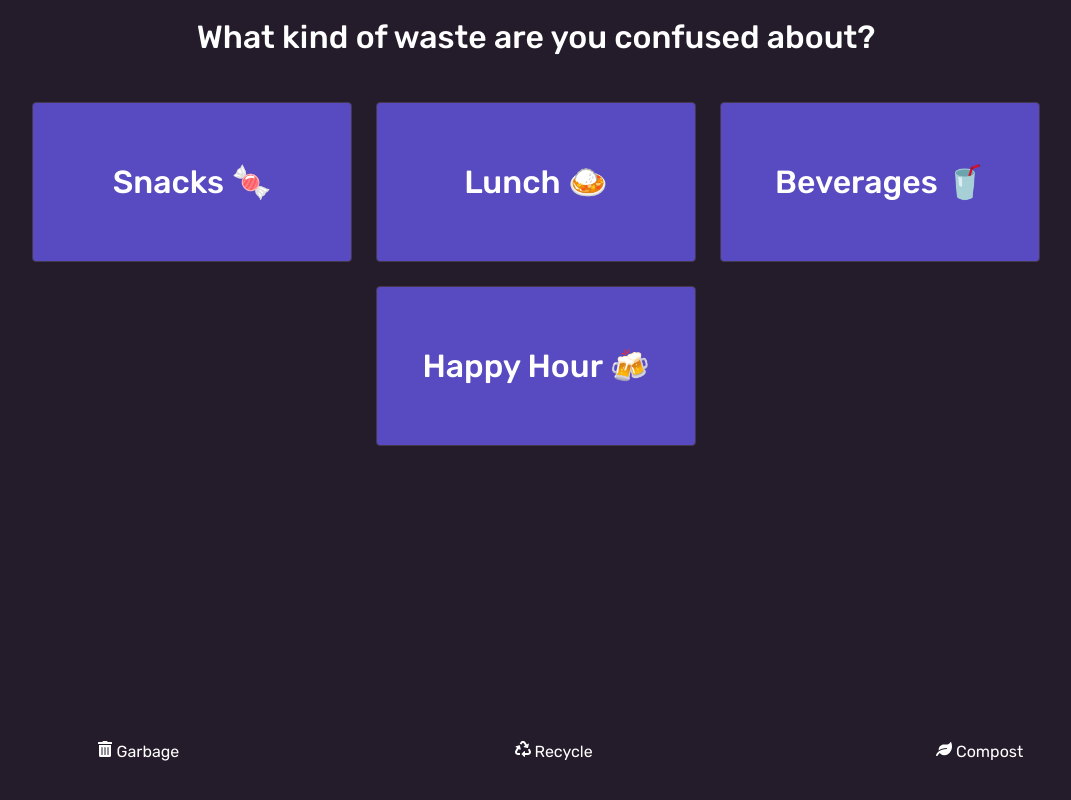
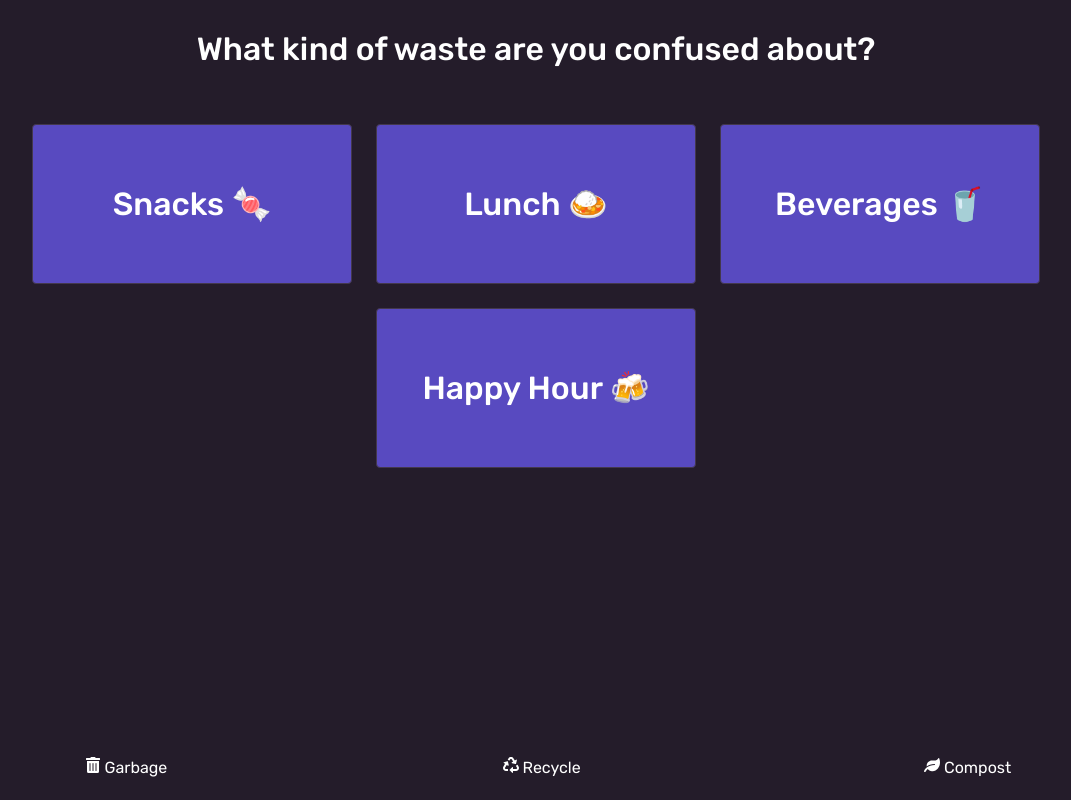
Before and after one commit to KobbyBawuah/waste-flowchart, a React (Create React App) app: page / in a window 1280 px wide. Shown: the whole page, without its empty margins (104-1175 px from the left). Built offline with nearby package versions, Linux system fonts and the light colour scheme.

Commit message:
Add background colors to header and footer so buttons go under

```diff
--- a/src/App.css
+++ b/src/App.css
@@ -38,10 +38,12 @@
 }
 
 html {
-  overflow-x: hidden;
+  overflow: hidden;
+  height: 100%;
 }
 
 body {
+  overflow: auto;
   height: 100%;
   width: 100%;
 }
--- a/src/components/Display.js
+++ b/src/components/Display.js
@@ -9,7 +9,7 @@ import {
 import Button from "./Button";
 
 import styled from "@emotion/styled";
-import { WHITE } from "../theme/colors";
+import { BACKGROUND, WHITE } from "../theme/colors";
 
 function Display({ initialValue }) {
   const [state, setState] = useState({
@@ -126,6 +126,7 @@ const Container = styled("div")`
   flex-wrap: wrap;
   justify-content: center;
   padding: 12px;
+  padding-bottom: 80px;
 `;
 
 const BackContainer = styled("div")`
@@ -169,11 +170,12 @@ const LegendContainer = styled("div")`
   align-items: center;
 
   position: fixed;
-  bottom: 16px;
-  left: 12px;
+  bottom: 0px;
+  left: 0px;
 
-  margin: 20px;
+  padding: 20px;
   color: ${WHITE};
+  background-color: ${BACKGROUND};
 `;
 
 const LegendIconContainer = styled("div")`
@@ -192,6 +194,15 @@ const Header = styled("h1")`
   font-weight: 600;
   display: flex;
   justify-content: center;
+  align-items: center;
+
+  position: sticky;
+  top: 0;
+
+  height: 100px;
+  margin: 0;
+  padding: 0 20px;
+  background-color: ${BACKGROUND};
 `;
 
 export default Display;
--- a/src/theme/colors.js
+++ b/src/theme/colors.js
@@ -1,3 +1,4 @@
+export const BACKGROUND = "#241C2A";
 export const DISABLED_BUTTON_PURPLE = "#443C4B";
 export const PRIMARY_BUTTON_PURPLE = "#584AC0";
 export const WHITE = "#ffffff";
```
